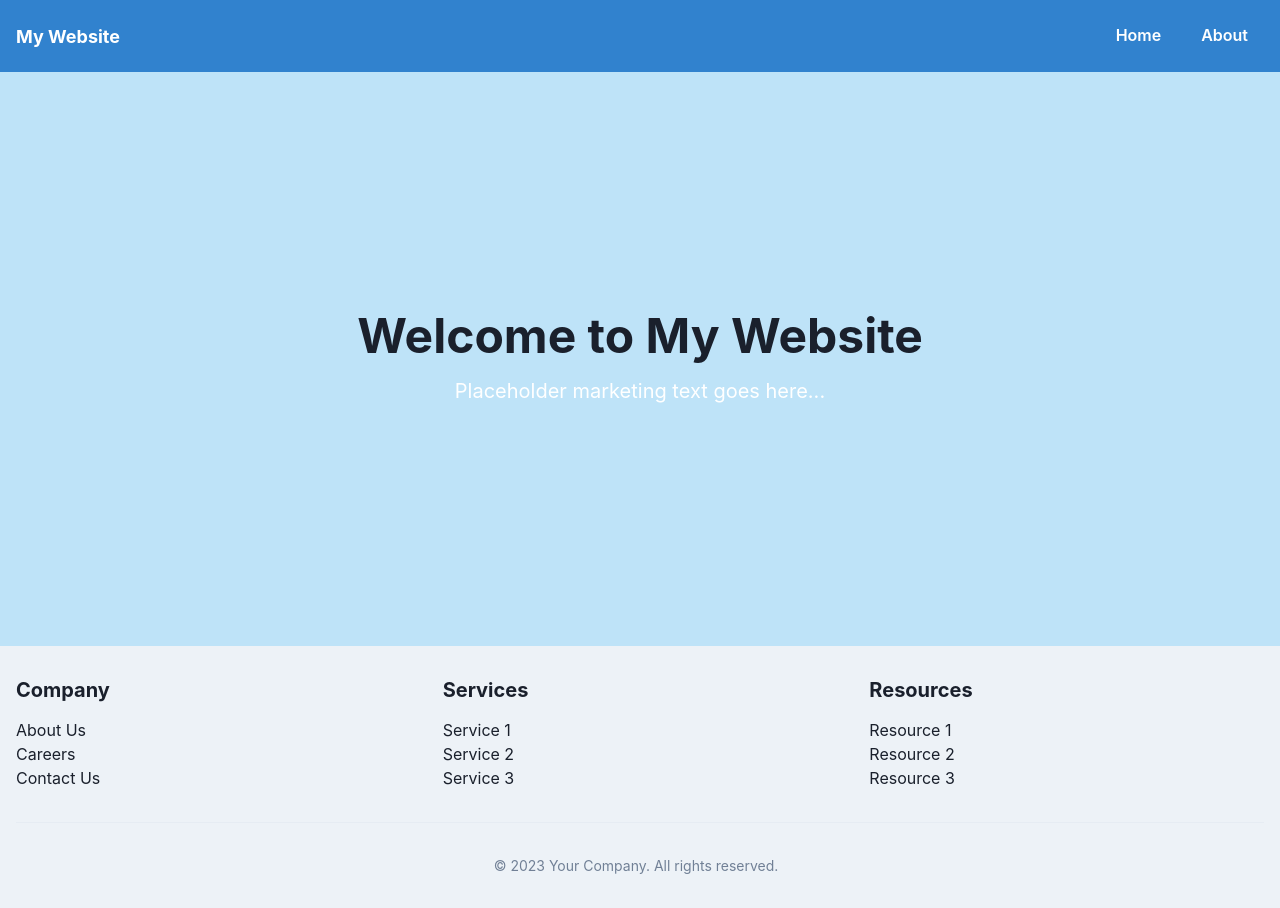
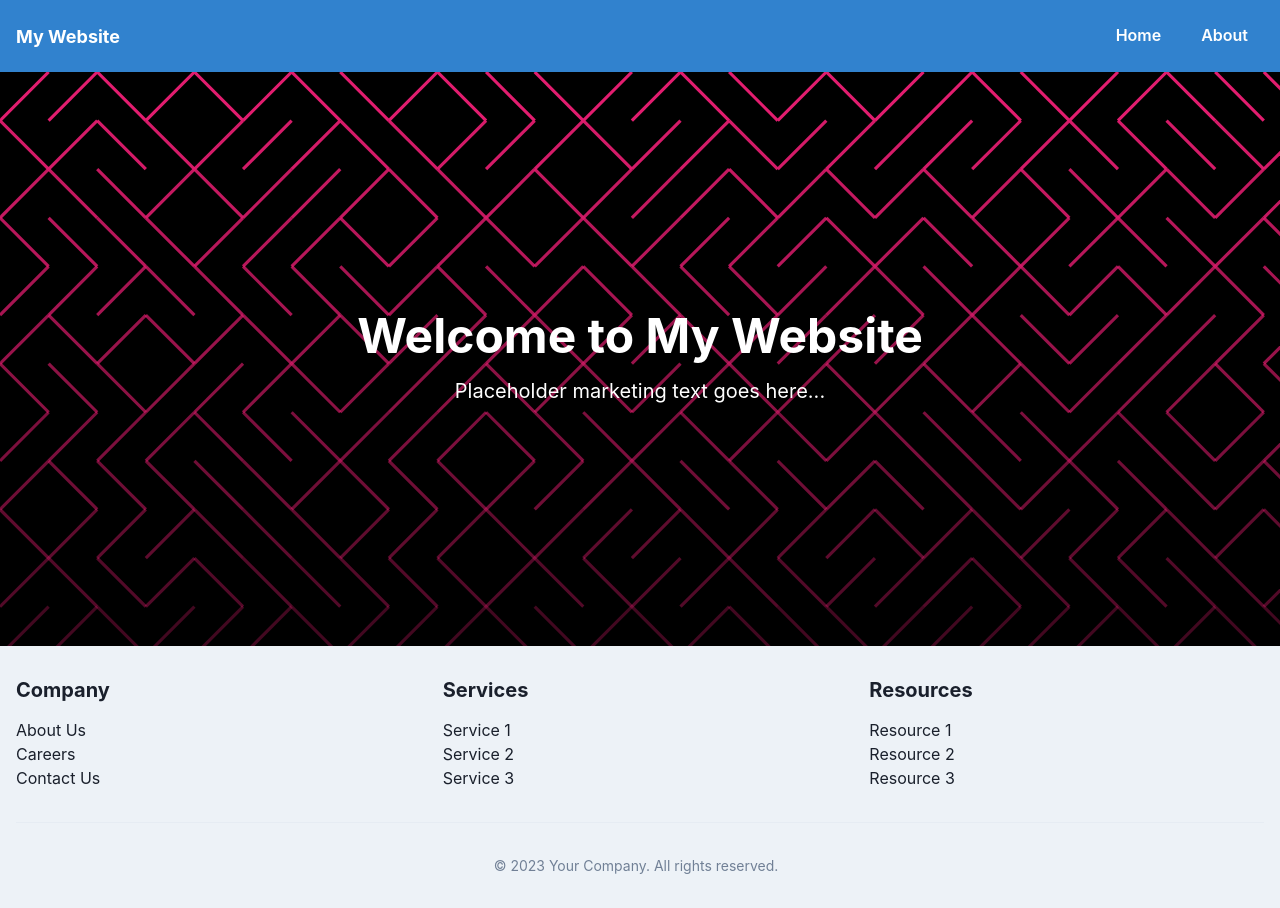
Before and after one commit to piotrszubert/next-chakraUI, a Next.js app: page / in a window 1280 px wide. Built offline with nearby package versions, Linux system fonts and the light colour scheme.

Commit message:
added svg background

```diff
--- a/src/components/Hero.js
+++ b/src/components/Hero.js
@@ -2,8 +2,15 @@ import { Box, Heading, Text } from '@chakra-ui/react';
 
 const Hero = () => {
   return (
-    <Box bg="blue.100" py={60} px={4} textAlign="center">
-      <Heading as="h1" size="2xl" mb={4}>
+    <Box
+      bg="black"
+      py={60}
+      px={4}
+      textAlign="center"
+      backgroundImage="url('/hero.svg')"
+      backgroundSize="cover"
+    >
+      <Heading as="h1" size="2xl" color="white" mb={4}>
         Welcome to My Website
       </Heading>
       <Text fontSize="xl" color="white">
```
Also changed, not shown: public/hero.svg (added).
